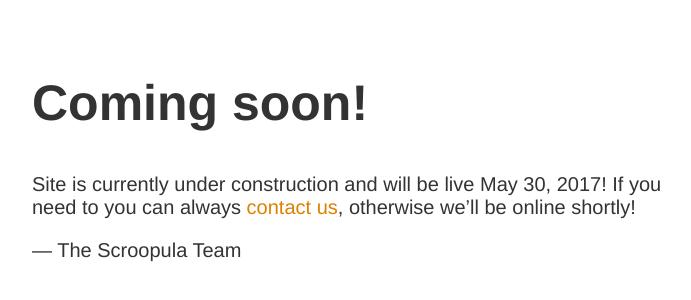
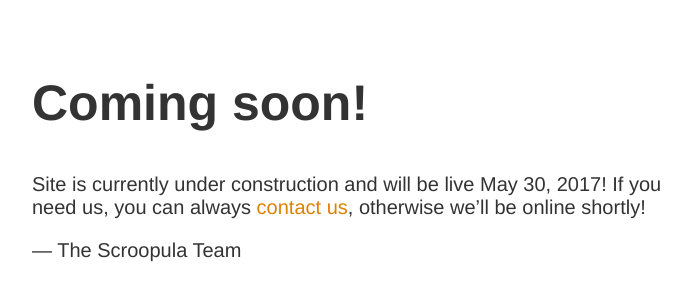
Before and after one commit to DeftDevDan/underconstruction.github.com, a plain HTML site: page index.html in a window 1280 px wide. Shown: the part 126-426 px from the top of the page, without its empty margins (283-974 px from the left). Drawn offline with Linux system fonts and the light colour scheme.

Commit message:
Updated grammar mistakes

```diff
--- a/index.html
+++ b/index.html
@@ -12,7 +12,7 @@
 <article>
     <h1>Coming soon!</h1>
     <div>
-        <p>Site is currently under construction and will be live May 30, 2017! If you need to you can always <a href="mailto:scroopula@gmail.com">contact us</a>, otherwise we&rsquo;ll be online shortly!</p>
+        <p>Site is currently under construction and will be live May 30, 2017! If you need us, you can always <a href="mailto:scroopula@gmail.com">contact us</a>, otherwise we&rsquo;ll be online shortly!</p>
         <p>&mdash; The Scroopula Team</p>
     </div>
 </article>
```
